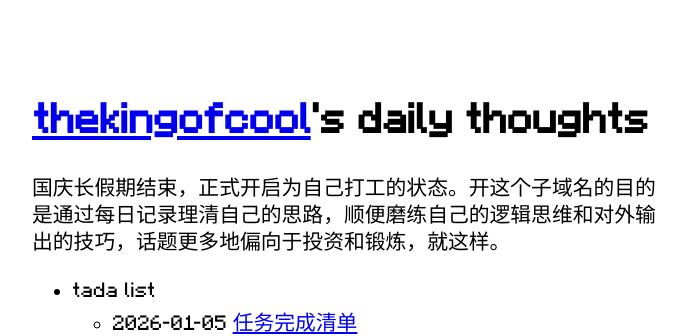
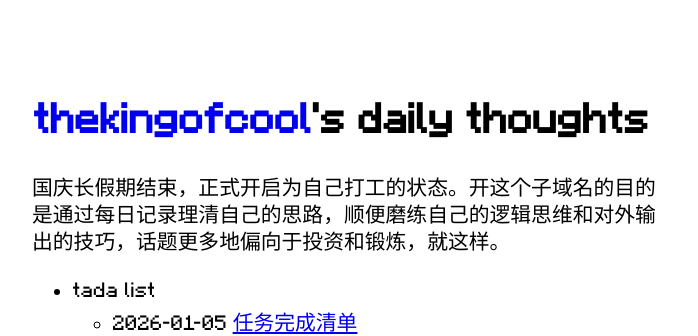
Before and after one commit to thekingofcool/daily, a Jekyll site: the page built from index.md, in a window 1280 px wide. Shown: the top 336 px of the page, without its empty margins (288-986 px from the left). Built offline with Jekyll 4.4.1, drawn with Linux system fonts in a browser that asks for light colours; some web fonts are replaced.

Commit message:
daily update: 2026-01-07 11:51:03

```diff
--- a/_layouts/home.html
+++ b/_layouts/home.html
@@ -2,7 +2,7 @@
 layout: default
 ---
 <header>
-  {% assign title_with_link = site.title | replace: "thekingofcool", '<a href="https://thekingof.cool/">thekingofcool</a>' %}
+  {% assign title_with_link = site.title | replace: "thekingofcool", '<a href="https://thekingof.cool/" style="text-decoration: none;">thekingofcool</a>' %}
   <h1>{{ title_with_link }}</h1>
 </header>
 {{ content }}
```
Also changed, not shown: 2 other files.
